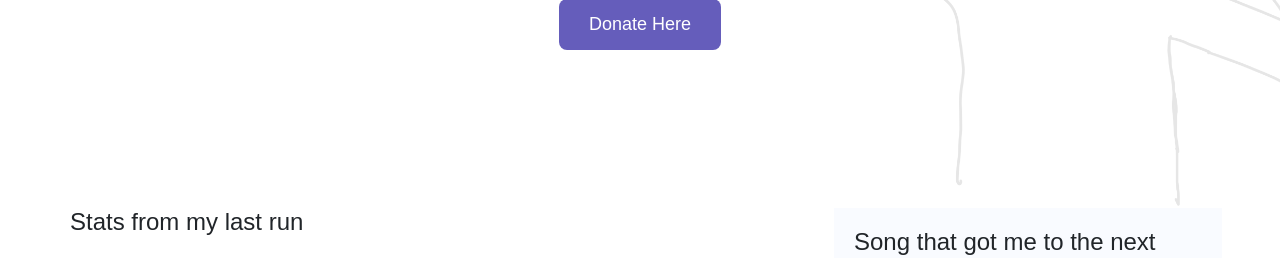
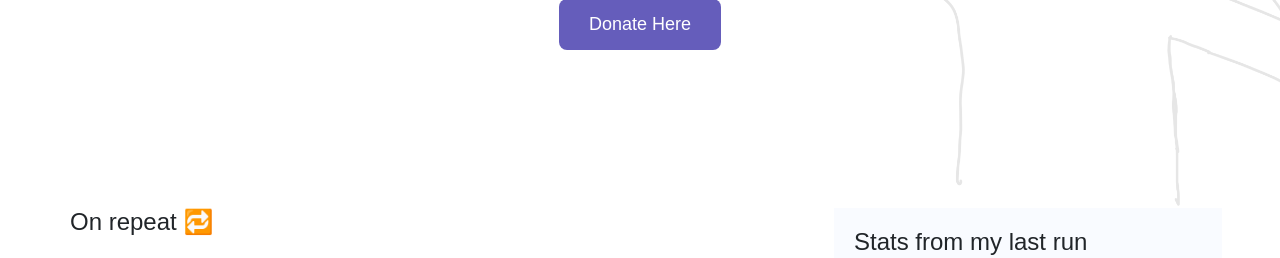
Before and after one commit to angiefranco/angieruns, a Flask app: template templates/home.html in a window 1280 px wide. Shown: the part 682-940 px from the top of the page. Run offline with Flask 3, Linux system fonts and the light colour scheme; the template is opened without the code that fills it, so the values that code supplies are empty; parts of the project's set-up code (start-up, migrations or seed data) failed here and were passed over.

Commit message:
enhance song player

```diff
--- a/templates/home.html
+++ b/templates/home.html
@@ -65,19 +65,19 @@
         <div class="container">
           <div class="row">
                 <div class="col-md-8">
+                    <h2>On repeat 🔁</h2>
+                    <p>
+                        <iframe style="border-radius:12px" src="https://open.spotify.com/embed/track/3zNNXjjjeLrzIXSJZKalDi?utm_source=generator&theme=0" width="100%" height="152" frameBorder="0" allowfullscreen="" allow="autoplay; clipboard-write; encrypted-media; fullscreen; picture-in-picture" loading="lazy"></iframe>
+                    </p>
+
+                </div>
+                <div class="col-md-4">
                     <h2>Stats from my last run</h2>
                     <p>
                         {{date}}<br>
                         Distance: {{ distance }}<br>
                         Pace: {{ pace }}<br>
                         Total Time: {{ time }} <br>
-                    </p>
-
-                </div>
-                <div class="col-md-4">
-                    <h2>Song that got me to the next mile</h2>
-                    <p>
-                        <iframe style="border-radius:12px" src="https://open.spotify.com/embed/track/3zNNXjjjeLrzIXSJZKalDi?utm_source=generator&theme=0" width="100%" height="152" frameBorder="0" allowfullscreen="" allow="autoplay; clipboard-write; encrypted-media; fullscreen; picture-in-picture" loading="lazy"></iframe>
                     </p>
                 </div>
             </div>
```
